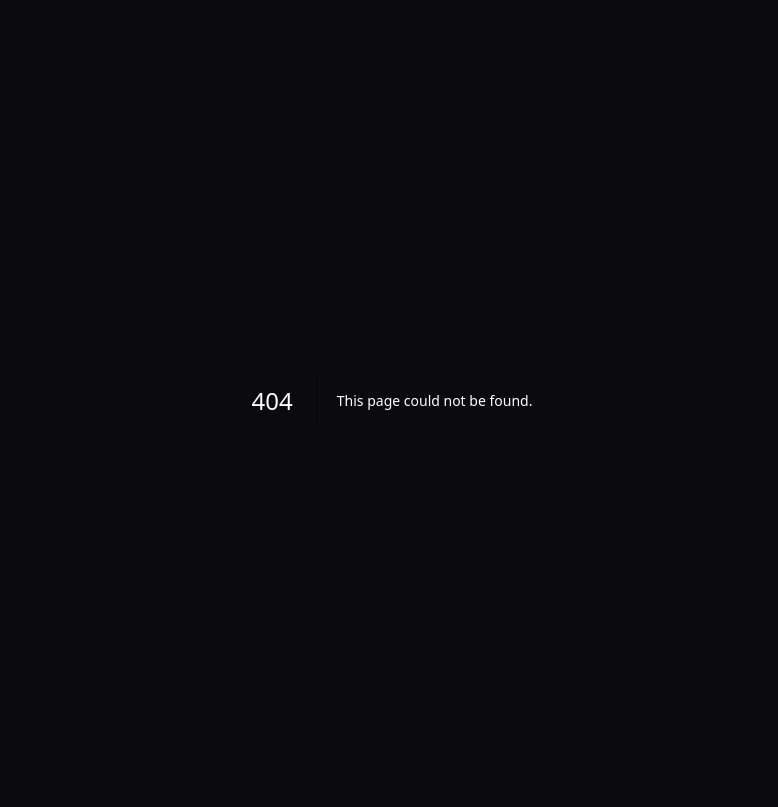
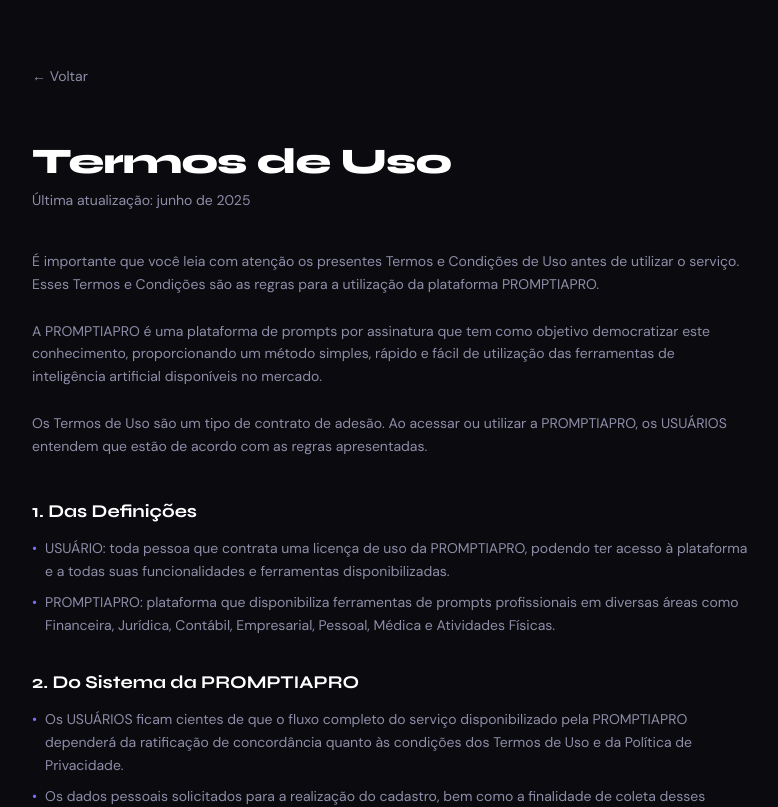
Before and after one commit to ffukuda23/PromptiaPro, a Next.js app: page /termos in a window 1280 px wide. Before the commit this address had no page. Shown: the top 807 px of the page, without its empty margins (248-1026 px from the left). Built offline with nearby package versions, Linux system fonts and the light colour scheme.

Commit message:
feat: paginas de termos e privacidade com conteudo oficial

```diff
--- /dev/null
+++ b/app/termos/page.tsx
@@ -0,0 +1,128 @@
+'use client'
+export const dynamic = 'force-dynamic'
+import Link from 'next/link'
+
+export default function TermosPage() {
+  return (
+    <div className="min-h-screen px-6 py-16 max-w-3xl mx-auto" style={{ background: 'var(--bg)' }}>
+      <Link href="/" className="text-sm mb-8 inline-flex items-center gap-2" style={{ color: 'var(--muted)' }}>← Voltar</Link>
+      <h1 className="font-display text-4xl font-black tracking-tight mb-2 mt-6">Termos de Uso</h1>
+      <p className="text-sm mb-10" style={{ color: 'var(--muted)' }}>Última atualização: junho de 2025</p>
+
+      <p className="text-sm leading-relaxed mb-6" style={{ color: 'var(--muted)' }}>
+        É importante que você leia com atenção os presentes Termos e Condições de Uso antes de utilizar o serviço. Esses Termos e Condições são as regras para a utilização da plataforma PROMPTIAPRO.
+      </p>
+      <p className="text-sm leading-relaxed mb-6" style={{ color: 'var(--muted)' }}>
+        A PROMPTIAPRO é uma plataforma de prompts por assinatura que tem como objetivo democratizar este conhecimento, proporcionando um método simples, rápido e fácil de utilização das ferramentas de inteligência artificial disponíveis no mercado.
+      </p>
+      <p className="text-sm leading-relaxed mb-10" style={{ color: 'var(--muted)' }}>
+        Os Termos de Uso são um tipo de contrato de adesão. Ao acessar ou utilizar a PROMPTIAPRO, os USUÁRIOS entendem que estão de acordo com as regras apresentadas.
+      </p>
+
+      {[
+        {
+          title: '1. Das Definições',
+          content: [
+            'USUÁRIO: toda pessoa que contrata uma licença de uso da PROMPTIAPRO, podendo ter acesso à plataforma e a todas suas funcionalidades e ferramentas disponibilizadas.',
+            'PROMPTIAPRO: plataforma que disponibiliza ferramentas de prompts profissionais em diversas áreas como Financeira, Jurídica, Contábil, Empresarial, Pessoal, Médica e Atividades Físicas.',
+          ]
+        },
+        {
+          title: '2. Do Sistema da PROMPTIAPRO',
+          content: [
+            'Os USUÁRIOS ficam cientes de que o fluxo completo do serviço disponibilizado pela PROMPTIAPRO dependerá da ratificação de concordância quanto às condições dos Termos de Uso e da Política de Privacidade.',
+            'Os dados pessoais solicitados para a realização do cadastro, bem como a finalidade de coleta desses dados, está explicada de maneira detalhada na Política de Privacidade.',
+          ]
+        },
+        {
+          title: '3. Do Cadastro do Usuário',
+          content: [
+            'Para utilizar as funcionalidades da PROMPTIAPRO, o USUÁRIO realizará seu cadastro na plataforma. O fluxo do processo inclui: preenchimento do formulário, cadastro na plataforma e avaliação do formulário.',
+            'A disponibilização de acesso à plataforma para dependentes do usuário cadastrado é de opção, escolha e responsabilidade do mesmo.',
+          ]
+        },
+        {
+          title: '4. Das Considerações Gerais',
+          content: [
+            'A PROMPTIAPRO atua como ferramenta de comodidade aos USUÁRIOS, sem participação na execução das ferramentas e dispositivos disponibilizados na plataforma.',
+            'A PROMPTIAPRO e seus funcionários se eximem de qualquer responsabilidade em relação ao manejo das ferramentas disponibilizadas aos USUÁRIOS.',
+            'A PROMPTIAPRO não garante que as ferramentas funcionarão livres de erros, interrupções ou outras imperfeições.',
+            'Os serviços estão disponíveis apenas para pessoas com capacidade legal para contratá-los, sendo vedado o uso por menores de 18 anos.',
+          ]
+        },
+        {
+          title: '5. Dos Direitos e das Obrigações dos Usuários',
+          content: [
+            'Não utilizar a PROMPTIAPRO com qualquer propósito ilegal ou que não atenda a critérios de veracidade.',
+            'Não cadastrar informações falsas ou que não pertençam ao USUÁRIO.',
+            'Não violar a privacidade do site da PROMPTIAPRO ou de outros USUÁRIOS.',
+            'Não enviar arquivos que contenham vírus ou programas que possam causar danos.',
+            'Não utilizar os serviços para fins diversos daqueles a que se destinam.',
+          ]
+        },
+        {
+          title: '6. Das Responsabilidades',
+          content: [
+            'Os USUÁRIOS devem fornecer informações verídicas e de sua titularidade.',
+            'Os USUÁRIOS devem manter em sigilo sua identificação e senha de acesso.',
+            'O USUÁRIO será responsável pela veracidade e exatidão dos dados inseridos.',
+            'A PROMPTIAPRO empreenderá esforços para manter a plataforma disponível no mínimo 99,7% durante cada ano de serviço.',
+          ]
+        },
+        {
+          title: '7. Cancelamento da Contratação',
+          content: [
+            'Caso o USUÁRIO deseje cancelar a assinatura, em até 7 dias da data da aquisição do serviço o cancelamento será gratuito.',
+            'Caso o pedido de cancelamento ultrapasse esse período, o cancelamento será realizado mediante a cobrança do período mínimo de 30 dias.',
+          ]
+        },
+        {
+          title: '8. Da Licença de Uso',
+          content: [
+            'A partir do primeiro acesso, a PROMPTIAPRO outorga aos USUÁRIOS uma licença de uso não exclusiva, temporária, intransferível e revogável.',
+            'Qualquer cópia ou uso não autorizado da plataforma ou do conteúdo constitui violação destes Termos e é terminantemente proibido.',
+          ]
+        },
+        {
+          title: '9. Da Relação de Confidencialidade',
+          content: [
+            'Os USUÁRIOS obrigam-se a garantir o sigilo sobre qualquer informação técnica, comercial, econômica e estratégica revelada durante o uso da plataforma.',
+            'Informações confidenciais não podem ser cedidas, transferidas, divulgadas ou veiculadas por quaisquer meios, salvo nas previsões descritas na Política de Privacidade.',
+          ]
+        },
+        {
+          title: '10. Das Disposições Finais',
+          content: [
+            'O USUÁRIO que violar os presentes Termos será notificado a cessar a prática irregular, sem prejuízo das cominações legais cabíveis.',
+            'O descumprimento destes Termos dá à PROMPTIAPRO o direito de cancelar, suspender ou excluir o cadastro do USUÁRIO.',
+            'O uso comercial da expressão "PROMPTIAPRO" como marca, nome empresarial ou nome de domínio é propriedade de "PROMPTIAPRO DESENVOLVIMENTO E TREINAMENTO LTDA."',
+          ]
+        },
+        {
+          title: '11. Do Foro',
+          content: [
+            'Fica eleito o foro da Comarca de Catanduva, Estado de São Paulo, como competente para dirimir quaisquer controvérsias decorrentes destes Termos de Uso.',
+          ]
+        },
+      ].map(s => (
+        <div key={s.title} className="mb-8">
+          <h2 className="font-display text-lg font-bold mb-3">{s.title}</h2>
+          <ul className="flex flex-col gap-2">
+            {s.content.map((item, i) => (
+              <li key={i} className="text-sm leading-relaxed flex gap-2" style={{ color: 'var(--muted)' }}>
+                <span style={{ color: 'var(--accent)', flexShrink: 0 }}>•</span>{item}
+              </li>
+            ))}
+          </ul>
+        </div>
+      ))}
+
+      <div className="mt-10 p-5 rounded-xl border" style={{ borderColor: 'var(--border)', background: 'var(--surface)' }}>
+        <p className="text-sm" style={{ color: 'var(--muted)' }}>
+          Dúvidas sobre estes Termos? Entre em contato:{' '}
+          <a href="mailto:suporte@promptiapro.com.br" style={{ color: 'var(--accent2)' }}>suporte@promptiapro.com.br</a>
+        </p>
+      </div>
+    </div>
+  )
+}
```
